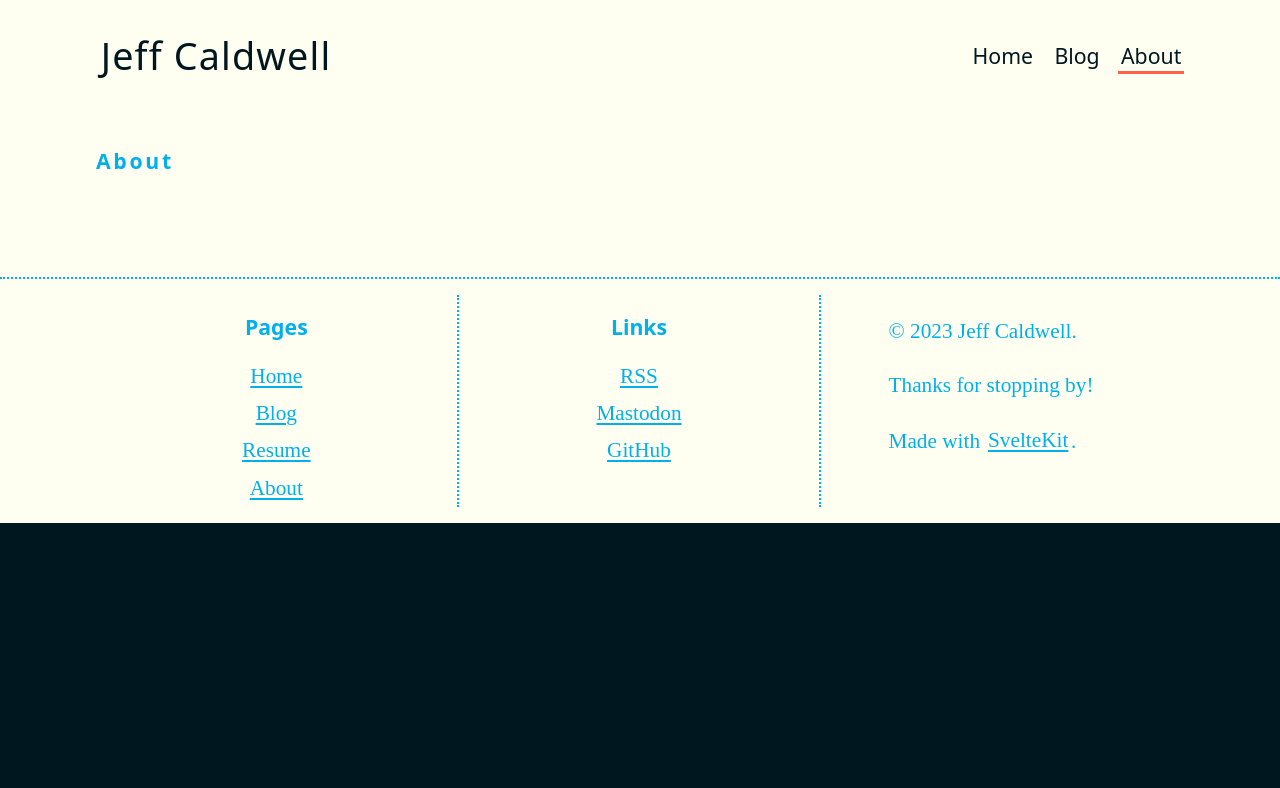
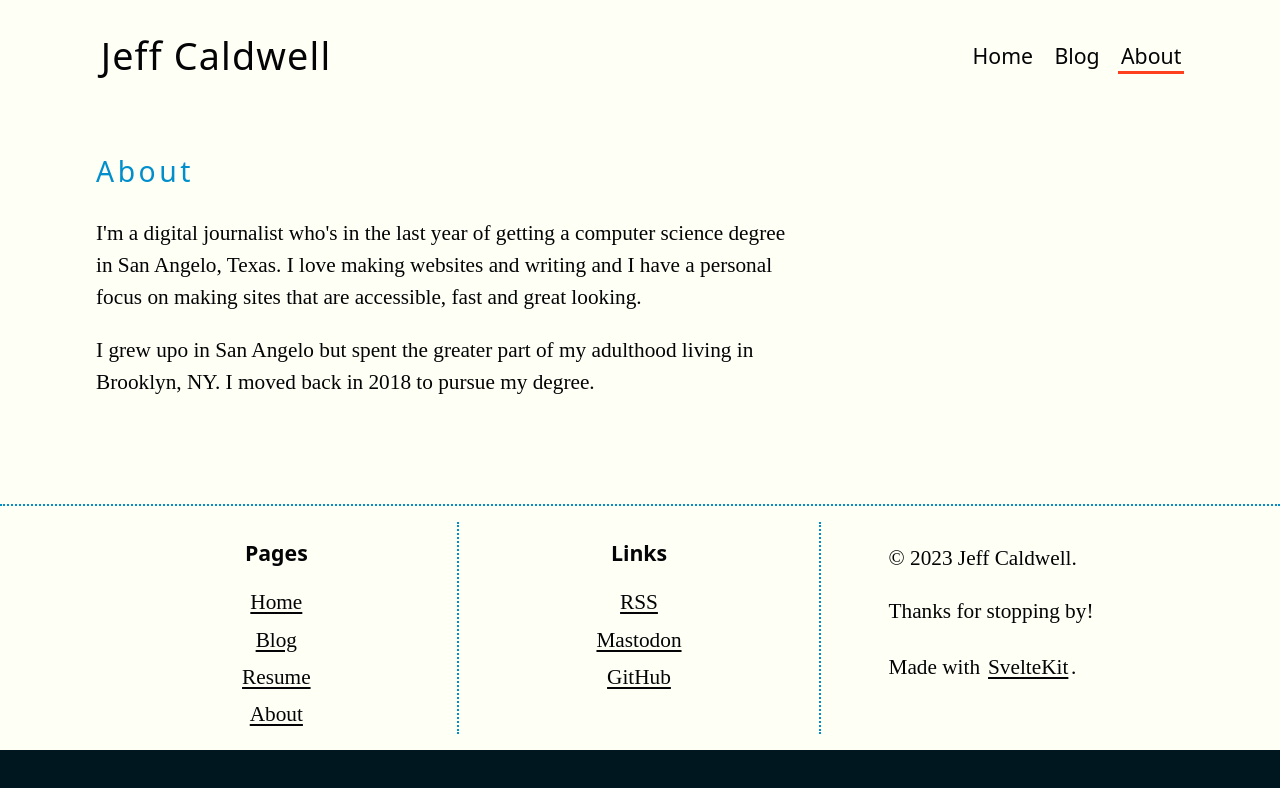
Before and after one commit to nemo-omen/jeffcaldwell.is-2023, a SvelteKit app: page /about in a window 1280 px wide. Shown: the top 788 px of the page. Built offline with nearby package versions, Linux system fonts and the light colour scheme; a web font is replaced by a local one.

Commit message:
Add about page

```diff
--- a/src/components/ColorModeToggle.svelte
+++ b/src/components/ColorModeToggle.svelte
@@ -0,0 +1,3 @@
+<script>
+
+</script>
--- a/src/components/Footer.svelte
+++ b/src/components/Footer.svelte
@@ -72,6 +72,12 @@
     list-style-type: '';
   }
 
+  @media(prefers-color-scheme: light) {
+    footer *, footer h2 {
+      color: var(--fg);
+    }
+  }
+
   @media(min-width: 50rem) {
     .footer-inner {
       display: grid;
--- a/src/css/style.css
+++ b/src/css/style.css
@@ -5,15 +5,22 @@
    --rich-black-highlight: hsla(195, 100%, 10%, 1);
 
    --tokyo-black: hsla(252, 23%, 9%, 1);
+   --tokyo-black-contrast-med: hsla(252, 23%, 6%, 1);
+   --tokyo-black-contrast-high: hsla(252, 23%, 2%, 1);
    --tokyo-black-highlight: hsla(252, 23%, 15%, 1);
 
    --ivory: hsla(61, 94%, 97%, 1);
+   --ivory-contrast-med: hsla(61, 92%, 98%, 1);
+   --ivory-contrast-high: hsla(61, 71%, 99%, 1);
    --ivory-muted: hsla(61, 4%, 77%, 1);
 
    --yellow: hsla(61, 94%, 70%, 1);
    --cerulean: hsla(195, 100%, 66%, 1);
-   --cerulean-darker: hsla(195, 100%, 46%, 1);
+   --cerulean-contrast-high: hsla(198, 100%, 40%, 1);
+   --cerulean-darker: hsla(195, 100%, 42%, 1);
    --light-red: hsla(9, 100%, 64%, 1);
+   --light-red-contrast-med: hsla(7, 60%, 1);
+   --light-red-contrast-high: hsla(9, 100%, 56%, 1);
    --light-red-muted: hsla(358, 99%, 50%, 1);
 
    --bg: var(--rich-black);
@@ -113,9 +120,6 @@ body {
 
   #skip:focus {
     transform: translate(-50%, 2rem);
-    /* width: var(--size-500); */
-    /* height: var(--size-500); */
-    /* transform: translateX(-50%); */
   }
 
 a {
@@ -153,7 +157,8 @@ main:focus, body:focus {
 
 .page-title {
   letter-spacing: 0.125em;
-  font-size: var(--size-500);
+  font-size: var(--size-600);
+  font-weight: 500;
   color: var(--hover);
   padding: 0.25em 0;
 }
@@ -329,10 +334,10 @@ time:not(class) {
   }
 
   html, body, .content {
-    --bg: var(--ivory);
-    --fg: var(--rich-black);
-    --accent: var(--light-red);
-    --hover: var(--cerulean-darker);
+    --bg: var(--ivory-contrast-med);
+    --fg: var(--tokyo-black-contrast-high);
+    --accent: var(--light-red-contrast-high);
+    --hover: var(--cerulean-contrast-high);
   }
 }
 
--- a/src/routes/about/+page.svelte
+++ b/src/routes/about/+page.svelte
@@ -3,3 +3,13 @@
 </script>
 
 <h1 class="page-title">About</h1>
+
+<article>
+<p>
+I'm a digital journalist who's in the last year of getting a computer science degree in San Angelo, Texas. I love making websites and writing and I have a personal focus on making sites that are accessible, fast and great looking.
+</p>
+
+<p>
+I grew upo in San Angelo but spent the greater part of my adulthood living in Brooklyn, NY. I moved back in 2018 to pursue my degree.
+</p>
+</article>
--- a/src/routes/api/posts/+server.js
+++ b/src/routes/api/posts/+server.js
@@ -15,7 +15,7 @@ export const GET = async () => {
       post.meta.draft !== undefined && post.meta.draft !== true
     );
 
-    console.log(import.meta.env.MODE);
+    // console.log(import.meta.env.MODE);
 
     const posts = mode === "production" ? filteredPosts : sortedPosts;
 
```
Also changed, not shown: src/routes/+page.svelte (+11 -1 lines), src/routes/blog/+page.svelte (+7 -6 lines), src/routes/blog/1.md (+4 -1 lines), src/routes/blog/testprose.md (+1 -0 lines).
